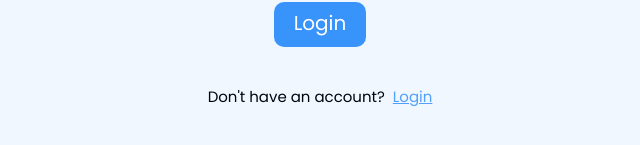
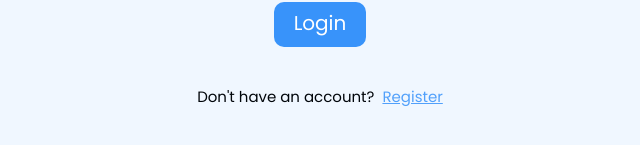
Before and after one commit to vishalkrsharma/taskmate-client, a React (Vite) app: page /login in a window 1280 px wide. Shown: the part 489-634 px from the top of the page, without its empty margins (320-960 px from the left). Built offline with nearby package versions, Linux system fonts and the light colour scheme; no server answers.

Commit message:
register page fix

```diff
--- a/src/components/TasksTable.jsx
+++ b/src/components/TasksTable.jsx
@@ -3,6 +3,8 @@ import { styled } from 'styled-components';
 import { BiTrash, BiPencil } from 'react-icons/bi';
 import useTask from '../hooks/useTask';
 import useTaskContext from '../hooks/useTaskContext';
+import ReactDOM from 'react-dom';
+import Modal from 'react-modal';
 
 function TasksTable() {
   const { editTask, deleteTask } = useTask();
--- a/src/pages/Login.jsx
+++ b/src/pages/Login.jsx
@@ -47,7 +47,7 @@ function Login() {
         <Button onClick={handleSubmit}>Login</Button>
       </Form>
       <Promt>
-        Don't have an account? &nbsp;<PromtLink to='/register'>Login</PromtLink>
+        Don't have an account? &nbsp;<PromtLink to='/register'>Register</PromtLink>
       </Promt>
     </FormContainer>
   );
--- a/src/pages/Register.jsx
+++ b/src/pages/Register.jsx
@@ -50,7 +50,7 @@ function Register() {
           value={userInfo.password}
           onChange={handleChange}
         />
-        <FormButton onClick={handleSubmit}>Register</FormButton>
+        <Button onClick={handleSubmit}>Register</Button>
       </Form>
       <Promt>
         Already have an account?&nbsp;
```
